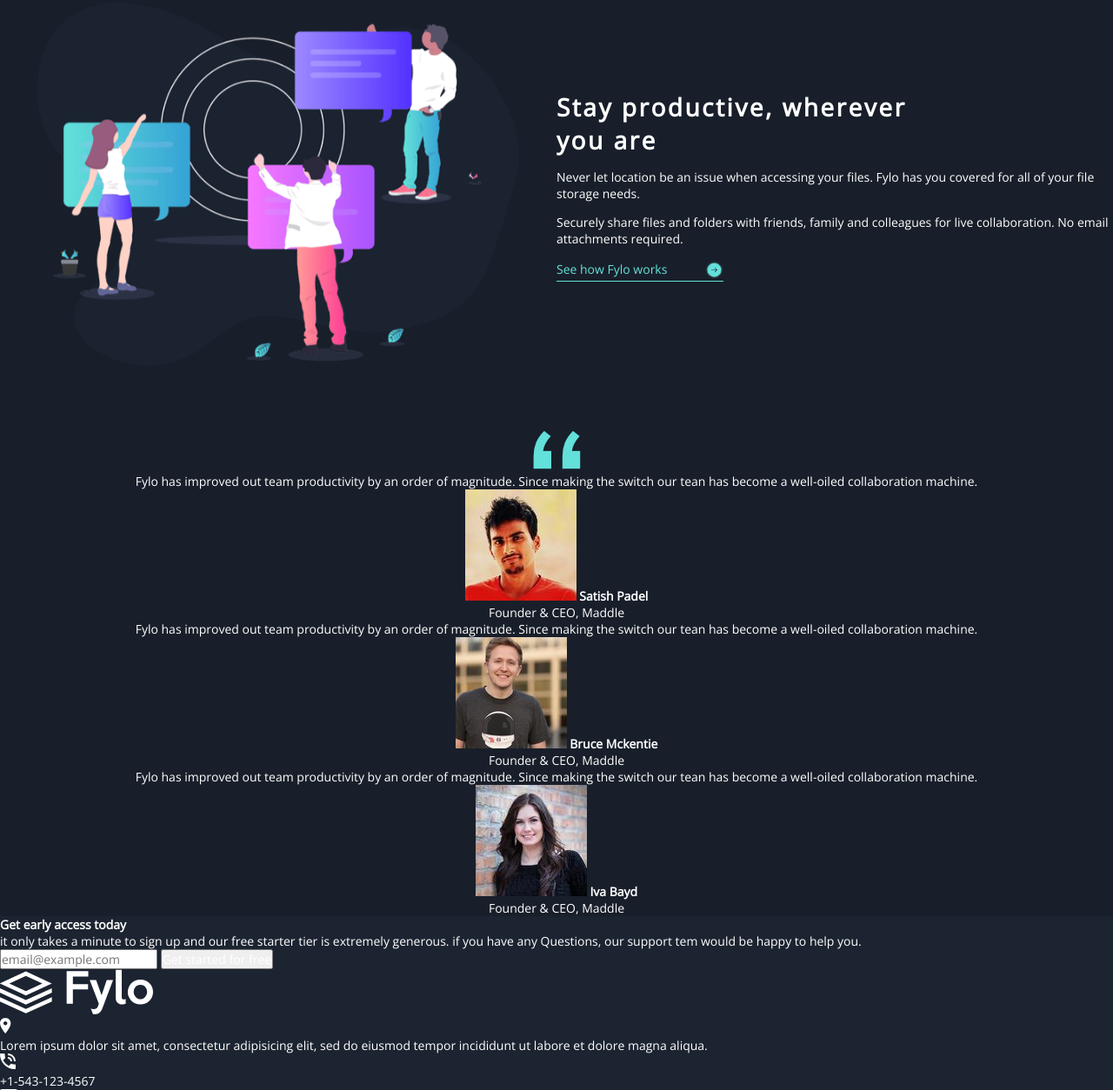
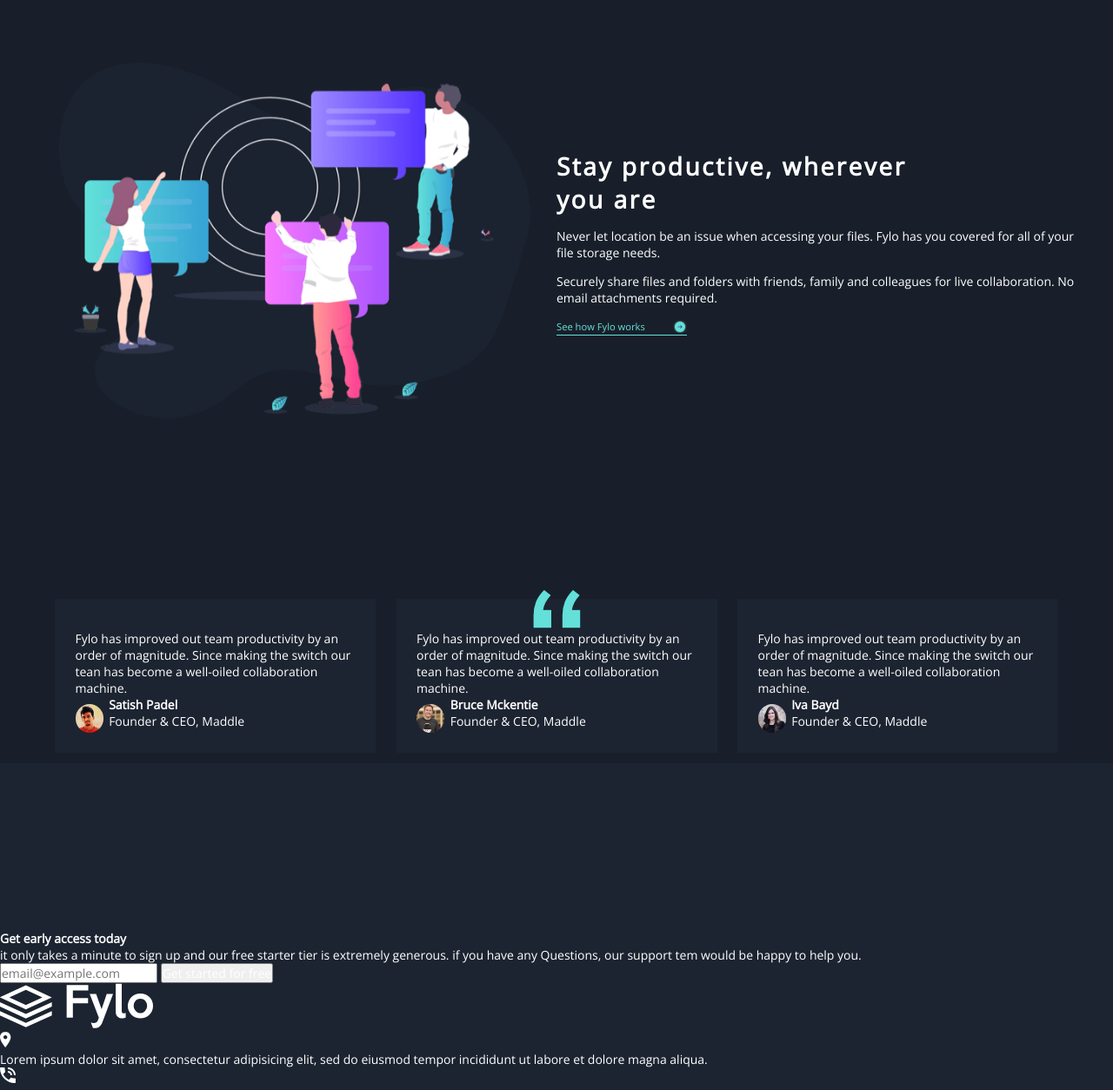
Before and after one commit to Anumide/fylo-landing-page, a plain HTML site: page index.html in a window 1280 px wide. Shown: the part 1437-2691 px from the top of the page at 87% size. Drawn offline with nearby package versions, Linux system fonts and the light colour scheme.

Commit message:
adjusted testimony section

```diff
--- a/index.css
+++ b/index.css
@@ -157,6 +157,7 @@ header{
   margin: 5em auto;
   align-items: center;
   justify-items: center;
+  margin: 12% 3%;
 }
 
 .third_section .img_grid img{
@@ -180,7 +181,7 @@ header{
 }
 
 .third_section .text_grid span{
-  width: 30%;
+  width: 25%;
   display: flex;
   justify-content: space-between;
   border-bottom: 1px solid hsl(176, 68%, 64%);
@@ -190,13 +191,50 @@ header{
 .third_section .text_grid a{
   color: hsl(176, 68%, 64%);
   text-decoration: none;
-
+  width: 100%;
+  font-size: .8em;
+  margin-right: .7%;
 }
 
 .third_section .text_grid span img{
   width: 11%;
 }
 
+      /* designs for the forth section */
+
 .forth_section{
   position: relative;
+  display: flex;
+  justify-content: space-around;
+  margin: 15% auto;
+  width: 92%
 }
+
+.forth_section > img{
+  position: absolute;
+}
+
+.testimonies{
+  width: 35%;
+  background: var(--emailBlue);
+  padding: 3% 2% 2% 2%;
+  margin: 1%;
+  text-align: left;
+}
+
+
+.testimonies span{
+  width: 60%;
+  margin-top: 2%;
+}
+
+.testimonies span img{
+  width: 10%;
+  border-radius: 50%;
+  float: left;
+  margin: 3% 2% 0% 0%;
+}
+
+.testimonies span div{
+  text-align: left;
+}
--- a/index.html
+++ b/index.html
@@ -97,28 +97,43 @@
       <!-- forth segment of section -->
   <div class="forth_section">
     <img src="images/bg-quotes.png" alt="">
+
+        <!-- first testimony div -->
+
     <div class="testimonies">
       <p>Fylo has improved out team productivity by an order of magnitude. Since making the switch our tean has become a well-oiled collaboration machine.</p>
       <span>
         <img src="images/profile-1.jpg" alt="">
+        <div>
           <strong>Satish Padel</strong>
           <p>Founder & CEO, Maddle</p>
+        </div>
       </span>
     </div>
+
+        <!-- second testimony div -->
+
     <div class="testimonies">
       <p>Fylo has improved out team productivity by an order of magnitude. Since making the switch our tean has become a well-oiled collaboration machine.</p>
       <span>
         <img src="images/profile-2.jpg" alt="">
+        <div>
           <strong>Bruce Mckentie</strong>
           <p>Founder & CEO, Maddle</p>
+        </div>
       </span>
     </div>
+
+      <!-- third testimony div -->
+
     <div class="testimonies">
       <p>Fylo has improved out team productivity by an order of magnitude. Since making the switch our tean has become a well-oiled collaboration machine.</p>
       <span>
         <img src="images/profile-3.jpg" alt="">
+        <div>
           <strong>Iva Bayd</strong>
           <p>Founder & CEO, Maddle</p>
+        </div>
       </span>
     </div>
   </div>
```
Lines whose indentation alone changed are shown as unchanged.
